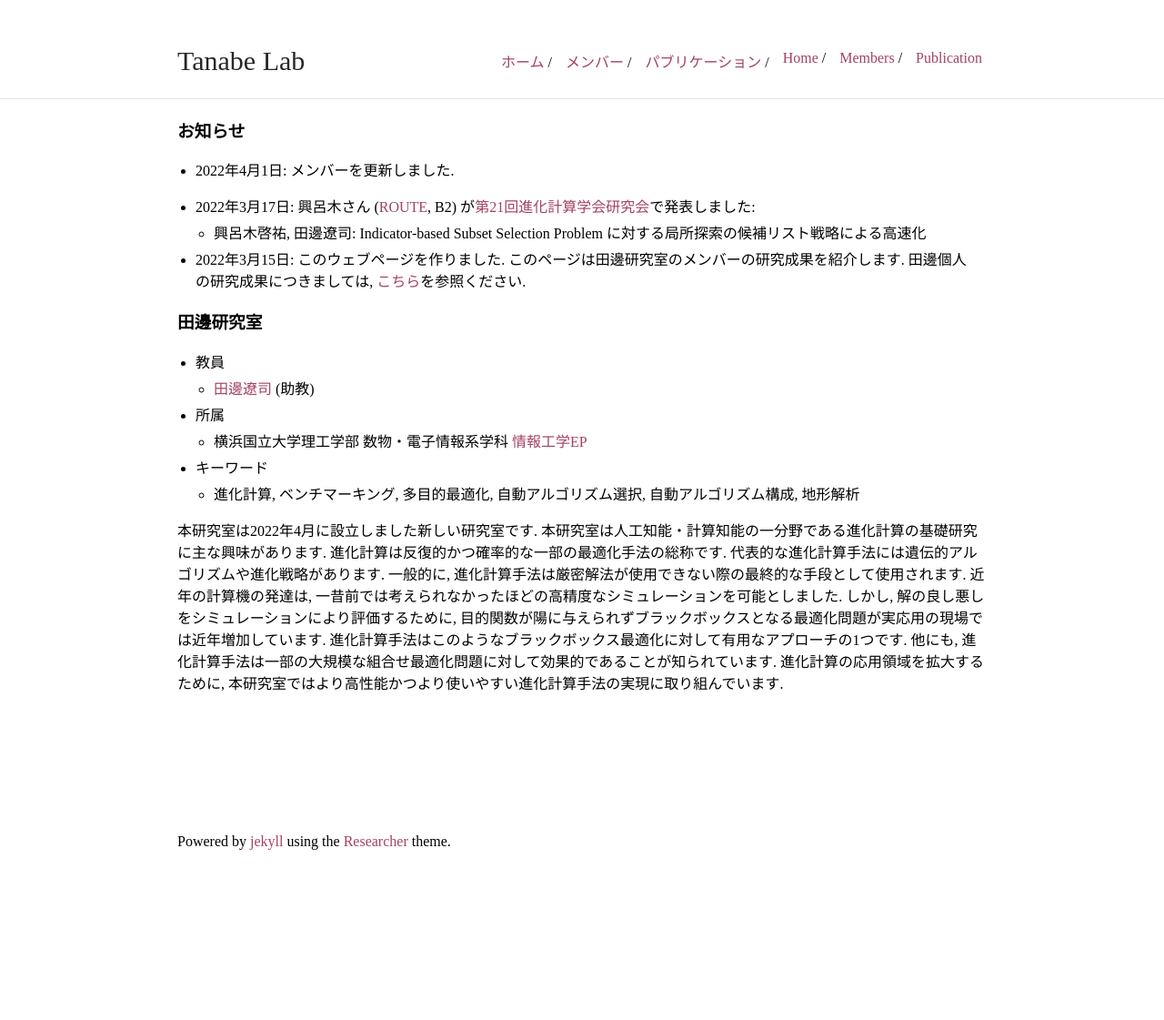
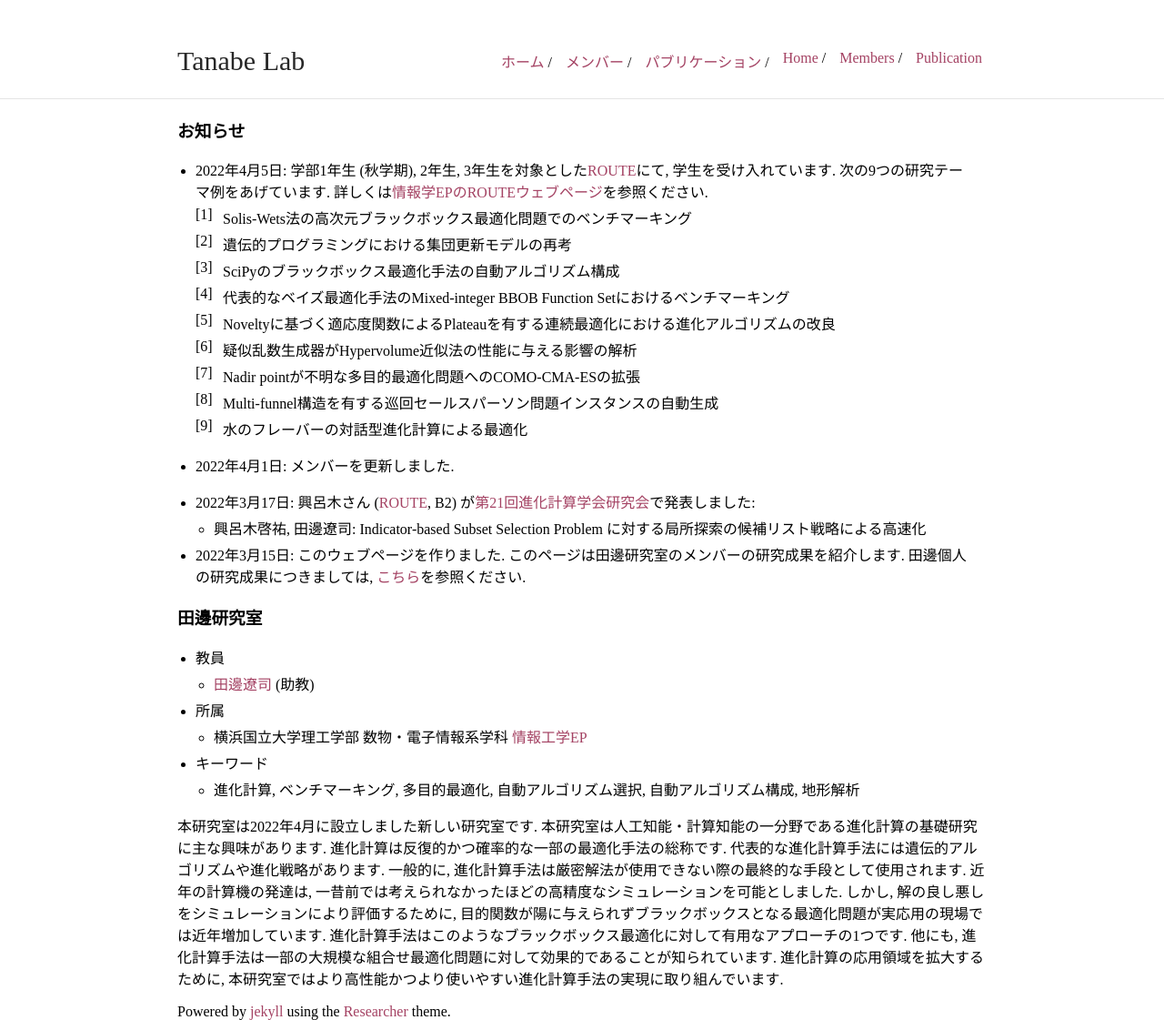
Before and after one commit to aopt-lab/aopt-lab.github.io, a Jekyll site: the page built from index.md, in a window 1280 px wide. Shown: the whole page at 91% size. Built offline with Jekyll 4.4.1, drawn with Linux system fonts in a browser that asks for light colours; before the commit the page ends 934 px from its top, so only the background shows below that.

Commit message:
updated route info

```diff
--- a/index.md
+++ b/index.md
@@ -4,6 +4,17 @@ title: 田邊研究室
 ---
 
 ### お知らせ
+
+* 2022年4月5日: 学部1年生 (秋学期), 2年生, 3年生を対象とした[ROUTE](http://es-route.ynu.ac.jp/)にて, 学生を受け入れています. 次の9つの研究テーマ例をあげています. 詳しくは[情報学EPのROUTEウェブページ](http://es-route.ynu.ac.jp/computer-science-and-engineering-ep/project-lists/)を参照ください.
+    1. Solis-Wets法の高次元ブラックボックス最適化問題でのベンチマーキング
+    2. 遺伝的プログラミングにおける集団更新モデルの再考
+    3. SciPyのブラックボックス最適化手法の自動アルゴリズム構成
+    4. 代表的なベイズ最適化手法のMixed-integer BBOB Function Setにおけるベンチマーキング
+    5. Noveltyに基づく適応度関数によるPlateauを有する連続最適化における進化アルゴリズムの改良
+    6. 疑似乱数生成器がHypervolume近似法の性能に与える影響の解析
+    7. Nadir pointが不明な多目的最適化問題へのCOMO-CMA-ESの拡張
+    8. Multi-funnel構造を有する巡回セールスパーソン問題インスタンスの自動生成
+    9. 水のフレーバーの対話型進化計算による最適化
 
 * 2022年4月1日: メンバーを更新しました.
 
```
